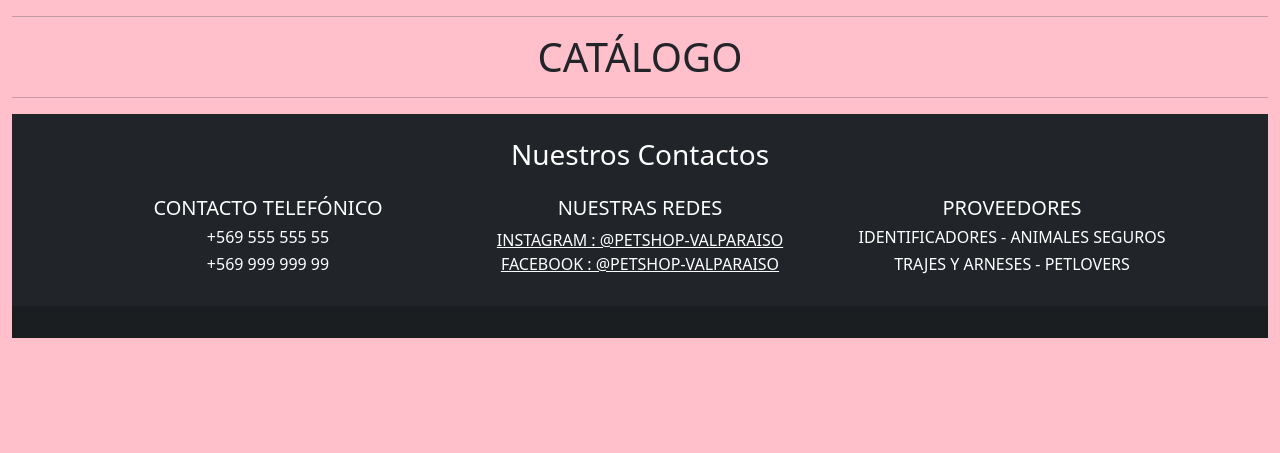
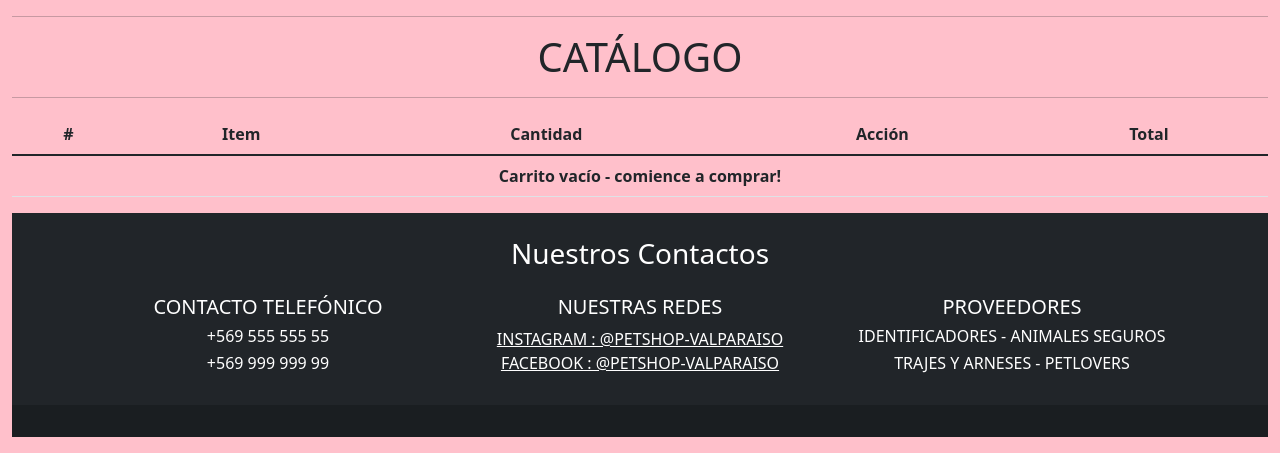
Before and after one commit to SCerulean/Examen, a Django app: page / in a window 1280 px wide. Shown: the part 65-518 px from the top of the page. Run offline with Django 3.2, Linux system fonts and the light colour scheme; lists and menus that the app fills with data are empty; some libraries are stand-ins or nearby versions.

Commit message:
carritoBase

```diff
--- a/Petshop/core/static/core/JS/Carrito.js
+++ b/Petshop/core/static/core/JS/Carrito.js
@@ -1,13 +1,26 @@
+const cards = document.getElementById('cards')
 const items = document.getElementById('items')
+const footer = document.getElementById('footer')
 const templateCard = document.getElementById('template-card').content
+const templateFooter = document.getElementById('template-footer').content
+const templateCarrito = document.getElementById('template-carrito').content
 const fragment = document.createDocumentFragment()
+let carrito={}
 
 document.addEventListener('DOMContentLoaded', () => {
     fetchData()
+    if(localStorage.getItem('carrito')) {
+        carrito = JSON.parse(localStorage.getItem('carrito'))
+        pintarCarrito()
+    }
+})
+
+cards.addEventListener('click', e => {
+    MostrarProducto(e)
 })
 
 items.addEventListener('click', e => {
-    MostrarProducto(e)
+    btnAccion(e)
 })
 
 const fetchData = async () => {
@@ -26,7 +39,7 @@ const Cartitas = data => {
 
     data.forEach(producto => {
 
-        console.log(producto)
+        //console.log(producto)
         templateCard.querySelector('h5').textContent = producto.title
         templateCard.querySelector('.btn-dark').dataset.di = producto.id
 
@@ -36,13 +49,102 @@ const Cartitas = data => {
 
     })
 
-    items.appendChild(fragment)
+    cards.appendChild(fragment)
 }
 
 const MostrarProducto = e => {
     //console.log(e.target)
     //console.log(e.target.classList.contains('btn-dark'))
     if(e.target.classList.contains('btn-dark')){
+        setcarrito(e.target.parentElement)
+    }
+    e.stopPropagation()
+}
 
+const setcarrito = objeto => {
+    //console.log(objeto)
+    const producto = {
+        id : objeto.querySelector('.btn-dark').dataset.id,
+        title : objeto.querySelector('h5').textContent,
+        precio : objeto.querySelector('p').textContent,
+        cantidad: 1
     }
+
+    if (carrito.hasOwnProperty(producto.id)) {
+        producto.cantidad = carrito[producto.id].cantidad + 1
+    }
+
+    carrito[producto.id] = {...producto}
+    pintarCarrito()
+
 }
+
+const pintarCarrito = () => {
+    //console.log(carrito)
+    items.innerHTML= ''
+    Object.values(carrito).forEach(producto => {
+        templateCarrito.querySelector('th').textContent = producto.id
+        templateCarrito.querySelectorAll('td')[0].textContent = producto.title
+        templateCarrito.querySelectorAll('td')[1].textContent = producto.cantidad
+        templateCarrito.querySelector('.btn-info').dataset.id = producto.id
+        templateCarrito.querySelector('.btn-danger').dataset.id = producto.id
+        templateCarrito.querySelector('span').textContent = producto.cantidad * producto.precio
+
+        const clone = templateCarrito.cloneNode(true)
+        fragment.appendChild(clone)
+    })
+
+    items.appendChild(fragment)
+
+    pintarFooter()
+
+    localStorage.setItem('carrito',JSON.stringify(carrito))
+}
+
+const pintarFooter = () => {
+    footer.innerHTML = ''
+    if(Object.keys(carrito),length === 0){
+        footer.innerHTML = '<th scope="row" colspan="5">Carrito vacío - comience a comprar!</th>'
+
+        return
+    }
+
+    const nCantidad = Object.values(carrito).reduce((acc,{cantidad}) => acc + cantidad,0)
+    const nPrecio = Object.values(carrito).reduce((acc,{cantidad,precio}) => acc +precio + cantidad,0)
+
+    templateFooter.querySelectorAll('td')[0].textContent = nCantidad
+    templateFooter.querySelector('span').textContent = nPrecio
+
+    const clone = templateFooter.cloneNode(true)
+    fragment.appendChild(templateFooter)
+    footer.appendChild(fragment)
+
+    const btnVaciar = document.getElementById('vaciar-carrito')
+    btnVaciar.addEventListener('click', () => {
+        carrito = {}
+        pintarCarrito()
+    })
+}
+
+const btnAccion = e => {
+    //console.log(e.target)
+    //aumentar
+    if(e.target.classList.contains('btn-info')){
+        carrito[e.target.dataset.id]
+        const producto = carrito[e.target.dataset.id]
+        producto.cantidad++
+        carrito[e.target.dataset.id] = {...producto}
+        pintarCarrito()
+    }
+
+    //disminuir
+    if(e.target.classList.contains('btn-danger')){
+        const producto = carrito[e.target.dataset.id]
+        producto.cantidad--
+        if(producto.cantidad === 0){
+            delete carrito[e.target.dataset.id]
+        }
+        pintarCarrito()
+    }
+    e.stopPropagation()
+}
--- a/Petshop/core/templates/core/inicio_Catalogo.html
+++ b/Petshop/core/templates/core/inicio_Catalogo.html
@@ -74,7 +74,62 @@
 
     <hr>
 
-    <div class="row" id="items"></div>
+      <table class="table">
+        <thead>
+          <tr>
+            <th scope="col">#</th>
+            <th scope="col">Item</th>
+            <th scope="col">Cantidad</th>
+            <th scope="col">Acción</th>
+            <th scope="col">Total</th>
+          </tr>
+        </thead>
+        <tbody id="items"></tbody>
+        <tfoot>
+          <tr id="footer">
+            <th scope="row" colspan="5">Carrito vacío - comience a comprar!</th>
+          </tr>
+        </tfoot>
+      </table>
+
+      <div class="row" id="cards"></div>
+
+
+    <!-- ------------------------------------------------------------ -->
+  <template id="template-footer">
+      <th scope="row" colspan="2">Total productos</th>
+      <td>10</td>
+      <td>
+          <button class="btn btn-danger btn-sm" id="vaciar-carrito">
+              vaciar todo
+          </button>
+      </td>
+      <td class="font-weight-bold">$ <span>5000</span></td>
+  </template>
+
+  <template id="template-carrito">
+    <tr>
+      <th scope="row">id</th>
+      <td>Café</td>
+      <td>1</td>
+      <td>
+          <button class="btn btn-info btn-sm">
+              +
+          </button>
+          <button class="btn btn-danger btn-sm">
+              -
+          </button>
+      </td>
+      <td>$ <span>500</span></td>
+    </tr>
+  </template>
+
+    <!-- ------------------------------------------------------------ -->
+
+
+    <!-- inicio carta -->
+
+    <div class="row" id="items">
 
     <template id="template-card">
       <div class="col-4 mb-2 col-md-4">
@@ -87,6 +142,9 @@
         </div>
       </div>
     </template>
+
+    </div>  <!-- fin carta -->
+
 
 
     <!-- INICIO FOOTER -->
@@ -182,7 +240,7 @@
 
 </footer> <!-- Final Footer -->
 
-    </div> <!-- Fin container general -->
+</div> <!-- Fin container general -->
 
 
 
```
Also changed, not shown: Petshop/db.sqlite3.
